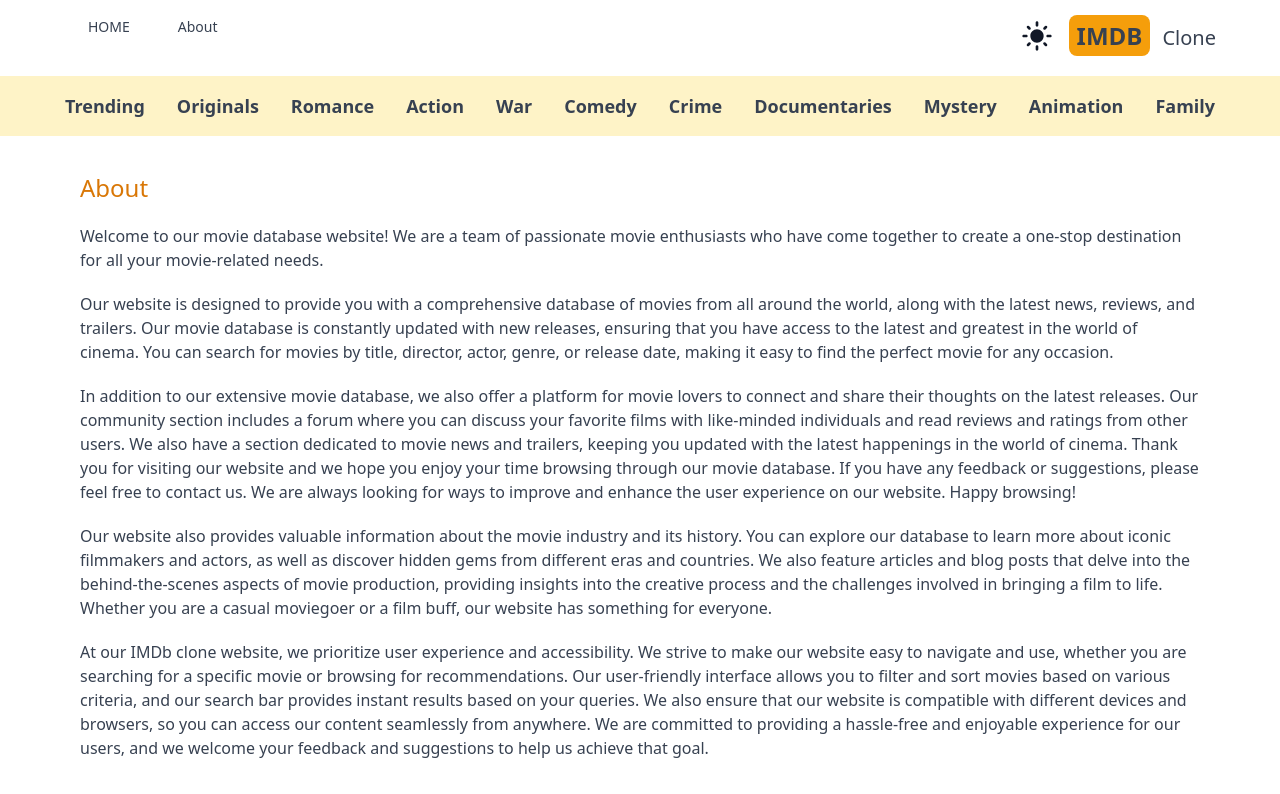
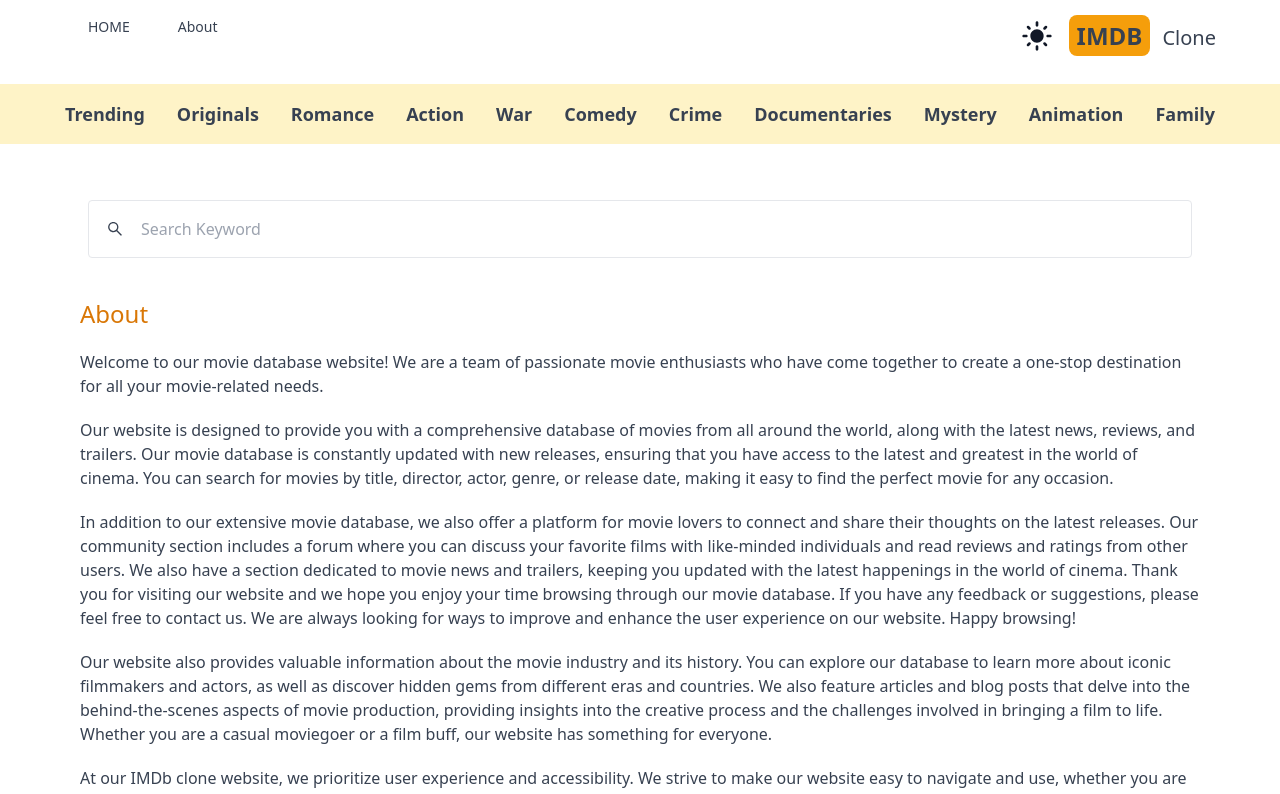
Before and after one commit to saddamarbaa/imdb-clone-app-next13-typescript, a Next.js app: page /about in a window 1280 px wide. Shown: the top 794 px of the page. Built offline with nearby package versions, Linux system fonts and the light colour scheme.

Commit message:
feat: add debounce search feature for improved performance

```diff
--- a/src/app/Providers.tsx
+++ b/src/app/Providers.tsx
@@ -10,7 +10,7 @@ type Props = {
 export default function Providers({ children }: Props) {
 	return (
 		<ThemeProvider enableSystem={true} attribute="class">
-			<div className="transition-color min-h-screen select-none text-gray-700 duration-300 dark:bg-gray-700 dark:text-gray-200">
+			<div className="transition-color min-h-screen select-none text-gray-700 duration-300 dark:bg-gray-700 dark:text-gray-200 flex flex-col">
 				{' '}
 				{children}
 			</div>
--- a/src/app/about/page.tsx
+++ b/src/app/about/page.tsx
@@ -2,7 +2,7 @@ import React from 'react'
 
 export default function page() {
 	return (
-		<div className="mx-auto max-w-6xl space-y-5 p-4">
+		<div className="mx-auto mb-8 max-w-6xl space-y-5 p-4">
 			<h1 className="text-2xl font-medium text-amber-600">About</h1>
 			<p>
 				Welcome to our movie database website! We are a team of passionate movie
--- a/src/app/layout.tsx
+++ b/src/app/layout.tsx
@@ -1,7 +1,10 @@
 import Header from '@/components/Header'
 import NaveBar from '@/components/NaveBar'
 import Providers from './Providers'
+import SearchBox from '@/components/SearchBox'
+
 import './globals.css'
+import Footer from '@/components/Footer'
 
 export const metadata = {
 	title: 'TMDB Clone',
@@ -19,8 +22,9 @@ export default function RootLayout({
 				<Providers>
 					<Header />
 					<NaveBar />
-					{/* Search */}
-					{children}
+					<SearchBox />
+					<main className="flex-1">{children}</main>
+					<Footer />
 				</Providers>
 			</body>
 		</html>
--- a/src/app/page.tsx
+++ b/src/app/page.tsx
@@ -1,5 +1,7 @@
+export const dynamic = 'force-dynamic' // this is the fix
+
 import Results from '@/components/Results'
-import request from '../utils/request'
+import request from '@/utils/request'
 
 const API_KEY = process.env.API_KEY
 
@@ -29,8 +31,13 @@ export default async function Home({ searchParams }: HomeProps) {
 	const results = data?.results || []
 
 	return (
-		<div>
-			<Results movies={results} />
+		<div className="mt-2 max-w-6xl flex-1 p-4 text-center sm:mx-auto">
+			{results && results.length === 0 && (
+				<h1 className="mt-8 rounded border bg-transparent p-6 font-bold">
+					No results found
+				</h1>
+			)}
+			{results && <Results movies={results} />}
 		</div>
 	)
 }
--- /dev/null
+++ b/src/app/search/[searchTerm]/page.tsx
@@ -0,0 +1,32 @@
+import Results from '@/components/Results'
+import React from 'react'
+
+type Props = {
+	params: {
+		searchTerm: string
+	}
+}
+
+export default async function page(props: Props) {
+	const res = await fetch(
+		`https://api.themoviedb.org/3/search/movie?api_key=${process.env.API_KEY}&query=${props.params.searchTerm}&language=en-US&include_adult=false`,
+	)
+
+	if (!res.ok) {
+		throw new Error('Error fetching data')
+	}
+
+	const data = await res.json()
+	const results = data?.results || []
+
+	return (
+		<div className="mt-2 max-w-6xl p-4 text-center sm:mx-auto">
+			{results && results.length === 0 && (
+				<h1 className="mt-8 rounded border bg-transparent p-6 font-bold">
+					No results found
+				</h1>
+			)}
+			{results && <Results movies={results} />}
+		</div>
+	)
+}
--- a/src/components/Card.tsx
+++ b/src/components/Card.tsx
@@ -15,8 +15,9 @@ export default function Card({ movie }: Props) {
 			<Link href={`/movie/${movie.id}`}>
 				<Image
 					src={
-						`${BASE_URL}${movie?.backdrop_path || movie?.poster_path}` ||
-						`https://image.tmdb.org/t/p/original/4vCh8R4yd6ybOmbxRAPOzaXmLTV.jpg`
+						movie?.poster_path || movie?.backdrop_path
+							? `${BASE_URL}${movie?.backdrop_path || movie?.poster_path}`
+							: `https://image.tmdb.org/t/p/original/4vCh8R4yd6ybOmbxRAPOzaXmLTV.jpg`
 					}
 					width={500}
 					height={300}
--- a/src/components/Header.tsx
+++ b/src/components/Header.tsx
@@ -7,7 +7,7 @@ import MenuItem from './MenuItem'
 
 export default function Header() {
 	return (
-		<header className="mx-3 flex max-w-6xl items-center justify-between space-y-5 sm:mx-auto">
+		<header className="mx-3 flex w-full max-w-6xl items-center justify-between space-y-5 sm:mx-auto">
 			<div className="flex items-center">
 				<MenuItem title="HOME" address="./" icon={AiFillHome} />
 				<MenuItem title="About" address="./about" icon={BsFillInfoCircleFill} />
--- a/src/components/NaveBar.tsx
+++ b/src/components/NaveBar.tsx
@@ -3,13 +3,13 @@ import NaveBarItem from './NaveBarItem'
 
 export default function NaveBar() {
 	return (
-		<div className="mt-6 mb-5 flex flex-col flex-wrap items-center justify-center space-y-4  bg-amber-100 p-4 dark:bg-gray-600 sm:flex-row lg:space-y-0 lg:text-lg">
+		<div className="my-8 flex flex-col flex-wrap items-center justify-center space-y-4  bg-amber-100 p-4 dark:bg-gray-600 sm:flex-row lg:space-y-0 lg:text-lg">
 			<NaveBarItem title="Trending" param="fetchTrending" />
 			<NaveBarItem title="Originals" param="fetchNetflixOriginals" />
 			<NaveBarItem title="Romance" param="fetchRomanceMovies" />
 			<NaveBarItem title="Action" param="fetchActionMovies" />
 			<NaveBarItem title="War" param="fetchWarMovies" />
-			<NaveBarItem title="Comedy" param="fetchCrimeMovies" />
+			<NaveBarItem title="Comedy" param="fetchComedyMovies" />
 			<NaveBarItem title="Crime" param="fetchCrimeMovies" />
 			<NaveBarItem title="Documentaries" param="fetchDocumentariesMovies" />
 			<NaveBarItem title="Mystery" param="fetchMysteryMovies" />
--- /dev/null
+++ b/src/components/SearchBox.tsx
@@ -0,0 +1,58 @@
+'use client'
+
+import { useDebounce } from '@/customHooks/useDebounce'
+import { useRouter } from 'next/navigation'
+import React, { useState, useEffect } from 'react'
+import { AiOutlineSearch } from 'react-icons/ai'
+
+export default function SearchBox() {
+	const router = useRouter()
+
+	const [searchTerm, setSearchTerm] = useState<string | ''>('')
+
+	// Debounce search term so that it only gives us latest value ...
+	// ... if searchTerm has not been updated within last 500ms
+	// As a result the API call should only fire once user stops typing
+	const debouncedSearchTerm = useDebounce(searchTerm, 300)
+
+	useEffect(() => {
+		if (debouncedSearchTerm) {
+			router.push(`/search/${searchTerm}`)
+		}
+		if (searchTerm) {
+		}
+	}, [debouncedSearchTerm]) // Only call effect if debounced search term or region changes
+
+	const handleChange = (event: React.ChangeEvent<HTMLInputElement>) => {
+		const value = event.target.value
+		setSearchTerm(value)
+	}
+
+	const handleSubmit = (event: React.FormEvent<HTMLFormElement>) => {
+		event.preventDefault()
+		if (searchTerm) {
+			router.push(`/search/${searchTerm}`)
+			setSearchTerm('')
+		}
+	}
+
+	return (
+		<form
+			className="w-full max-w-6xl flex-row p-6 sm:mx-auto"
+			onSubmit={handleSubmit}>
+			<div className="form-control flex w-full items-center rounded  border bg-transparent py-4 px-4 text-base outline-none">
+				<AiOutlineSearch
+					className="h-15 w-5 text-[1.1rem] tracking-tight"
+					role="button"
+				/>
+				<input
+					type="search"
+					className="flex-1 bg-transparent px-4 outline-none"
+					placeholder="Search Keyword"
+					value={searchTerm}
+					onChange={(event) => setSearchTerm(event.target.value)}
+				/>
+			</div>
+		</form>
+	)
+}
```
Also changed, not shown: src/app/globals.css (line endings or trailing spaces).
